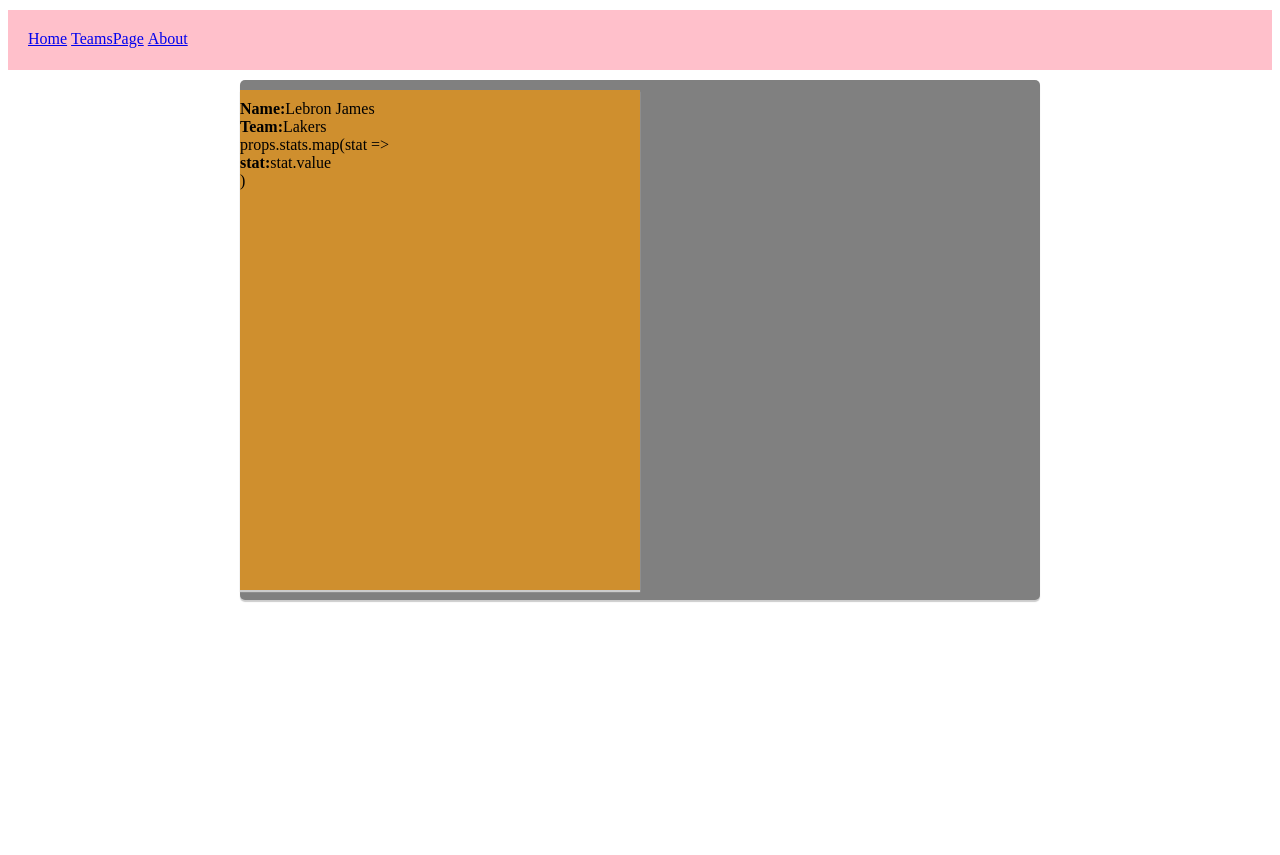
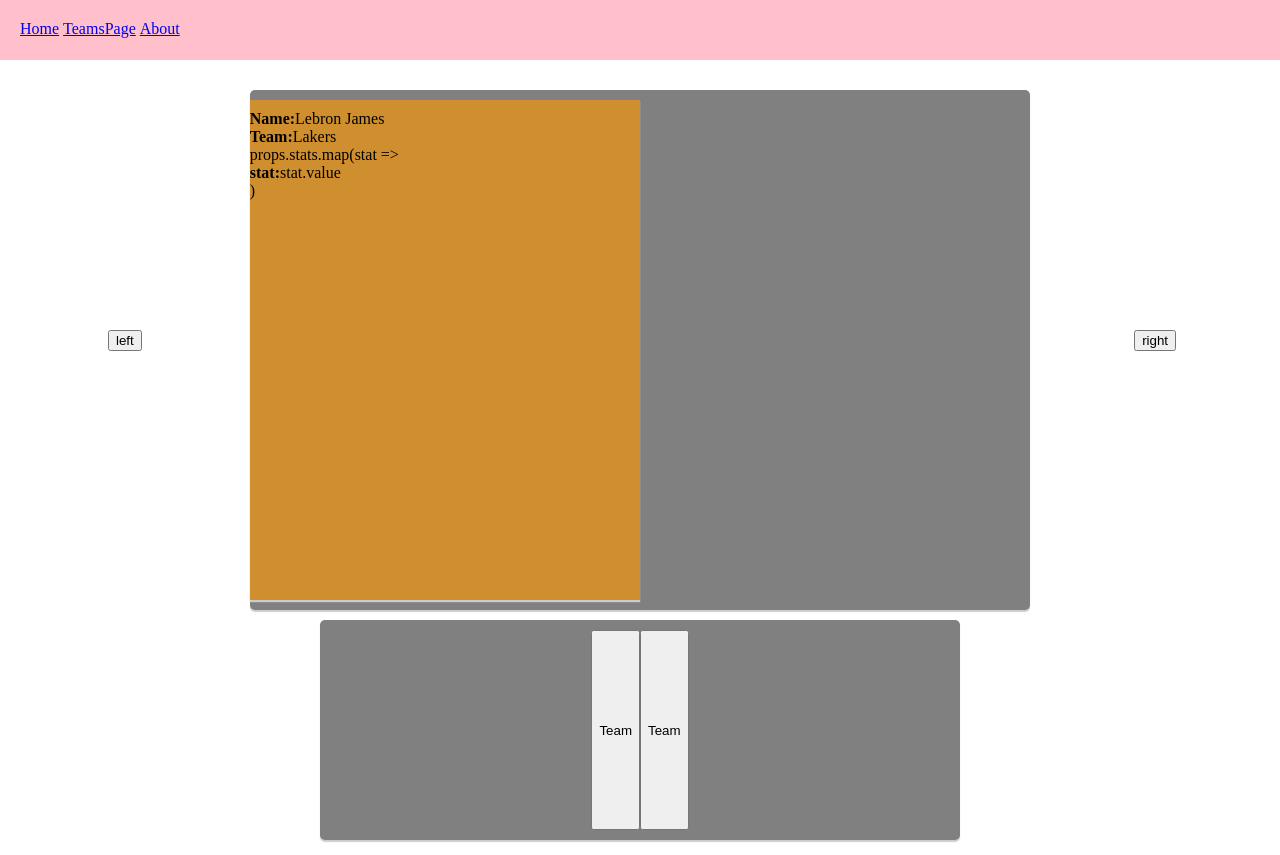
Before and after one commit to williamjzhao/mocknba, a React app: page / in a window 1280 px wide. Before the commit the page ends 800 px from the top, so only its background shows below. Built offline with nearby package versions, Linux system fonts and the light colour scheme.

Commit message:
set up structure of homepage correctly

```diff
--- a/public/index.html
+++ b/public/index.html
@@ -21,7 +21,8 @@
     -->
     <title>React App</title>
   </head>
-  <body>
+  <body style="margin:0 auto;
+  padding:0;">
     <noscript>
       You need to enable JavaScript to run this app.
     </noscript>
--- /dev/null
+++ b/src/components/Homepage/Homepage.css
@@ -0,0 +1,7 @@
+.Homepage {
+  width: 100%;
+  margin: 0;
+  display: flex;
+  flex-direction: column;
+  justify-content: center;
+}
--- a/src/components/Homepage/Homepage.js
+++ b/src/components/Homepage/Homepage.js
@@ -1,14 +1,17 @@
 import React, { Component, Fragment } from 'react';
 import Navbar from '../Navbar/Navbar';
-import PlayerDisplay from './PlayerDisplay/PlayerDisplay';
+import HomepageBody from './HomepageBody/HomepageBody';
+import TeamButtons from './TeamButtons/TeamButtons';
+import classes from './Homepage.css';
 
 class Homepage extends Component {
   render() {
     return (
-      <Fragment>
+      <div className={classes.Homepage}>
         <Navbar />
-        <PlayerDisplay />
-      </Fragment>
+        <HomepageBody />
+        <TeamButtons />
+      </div>
     );
   }
 }
--- /dev/null
+++ b/src/components/Homepage/HomepageBody/HomepageBody.css
@@ -0,0 +1,8 @@
+.HomepageBody {
+  display: flex;
+  flex-direction: row;
+  justify-content: center;
+  width:100%;
+  height: 500px;
+  margin: 15px 0;
+}
--- /dev/null
+++ b/src/components/Homepage/HomepageBody/HomepageBody.js
@@ -0,0 +1,18 @@
+import React, { Component } from 'react';
+import PlayerDisplay from './PlayerDisplay/PlayerDisplay';
+import PlayerSelector from './PlayerSelector/PlayerSelector';
+import classes from './HomepageBody.css';
+
+class HomepageBody extends Component {
+  render() {
+    return (
+      <div className={classes.HomepageBody}>
+        <PlayerSelector direction="left" />
+        <PlayerDisplay />
+        <PlayerSelector direction="right" />
+      </div>
+    );
+  }
+}
+
+export default HomepageBody;
--- /dev/null
+++ b/src/components/Homepage/HomepageBody/PlayerSelector/PlayerSelector.css
@@ -0,0 +1,7 @@
+.PlayerSelector {
+  height: auto;
+  display: flex;
+  align-self: center;
+  justify-content: center;
+  width: 20%;
+}
--- /dev/null
+++ b/src/components/Homepage/HomepageBody/PlayerSelector/PlayerSelector.js
@@ -0,0 +1,11 @@
+import React from 'react';
+import classes from './PlayerSelector.css';
+
+const playerSelector = (props) => (
+  <div className={classes.PlayerSelector}>
+    <button>{props.direction}</button>
+  </div>
+  //get server from data on press
+);
+
+export default playerSelector;
--- a/src/components/Homepage/TeamButtons/TeamButton/TeamButton.js
+++ b/src/components/Homepage/TeamButtons/TeamButton/TeamButton.js
@@ -1,10 +1,10 @@
 import React from 'react';
 
-const teamButton = (props) => {
+const teamButton = (props) => (
   <button>
     Team {props.teamNumber}
   </button>
   //send a post to the server or something
-}
+)
 
 export default teamButton;
--- /dev/null
+++ b/src/components/Homepage/TeamButtons/TeamButtons.css
@@ -0,0 +1,11 @@
+.TeamButtons {
+  background-color: grey;
+  display: flex;
+  box-shadow: 0 2px 1px #ccc;
+  margin: 15px auto;
+  padding: 10px 0;
+  border-radius: 5px;
+  width: 50%;
+  height: 200px;
+  justify-content: center;
+}
--- /dev/null
+++ b/src/components/Homepage/TeamButtons/TeamButtons.js
@@ -0,0 +1,12 @@
+import React from 'react';
+import TeamButton from './TeamButton/TeamButton';
+import classes from './TeamButtons.css';
+
+const teamButtons = (props) => (
+  <div className={classes.TeamButtons}>
+    <TeamButton />
+    <TeamButton />
+  </div>
+)
+
+export default teamButtons;
--- a/src/components/Navbar/Navbar.css
+++ b/src/components/Navbar/Navbar.css
@@ -2,6 +2,8 @@
   display: flex;
   height: 20px;
   background: pink;
-  margin: 10px 0;
+  margin: auto 0;
+  margin-top: 0;
+  margin-bottom: 15px;
   padding: 20px;
 }
--- a/src/containers/App.css
+++ b/src/containers/App.css
@@ -1,5 +1,7 @@
 .App {
   text-align: center;
+  margin:0;
+  padding:0;
 }
 
 .App-logo {
```
Also changed, not shown: src/components/Homepage/HomepageBody/PlayerDisplay/Player/Player.css (renamed from src/components/Homepage/PlayerDisplay/Player/Player.css), src/components/Homepage/HomepageBody/PlayerDisplay/Player/Player.js (renamed from src/components/Homepage/PlayerDisplay/Player/Player.js), src/components/Homepage/HomepageBody/PlayerDisplay/Player/PlayerInfo/PlayerInfo.js (renamed from src/components/Homepage/PlayerDisplay/Player/PlayerInfo/PlayerInfo.js), src/components/Homepage/HomepageBody/PlayerDisplay/Player/PlayerStats/PlayerStats.js (renamed from src/components/Homepage/PlayerDisplay/Player/PlayerStats/PlayerStats.js), src/components/Homepage/HomepageBody/PlayerDisplay/PlayerDisplay.css (renamed from src/components/Homepage/PlayerDisplay/PlayerDisplay.css), src/components/Homepage/HomepageBody/PlayerDisplay/PlayerDisplay.js (renamed from src/components/Homepage/PlayerDisplay/PlayerDisplay.js).
